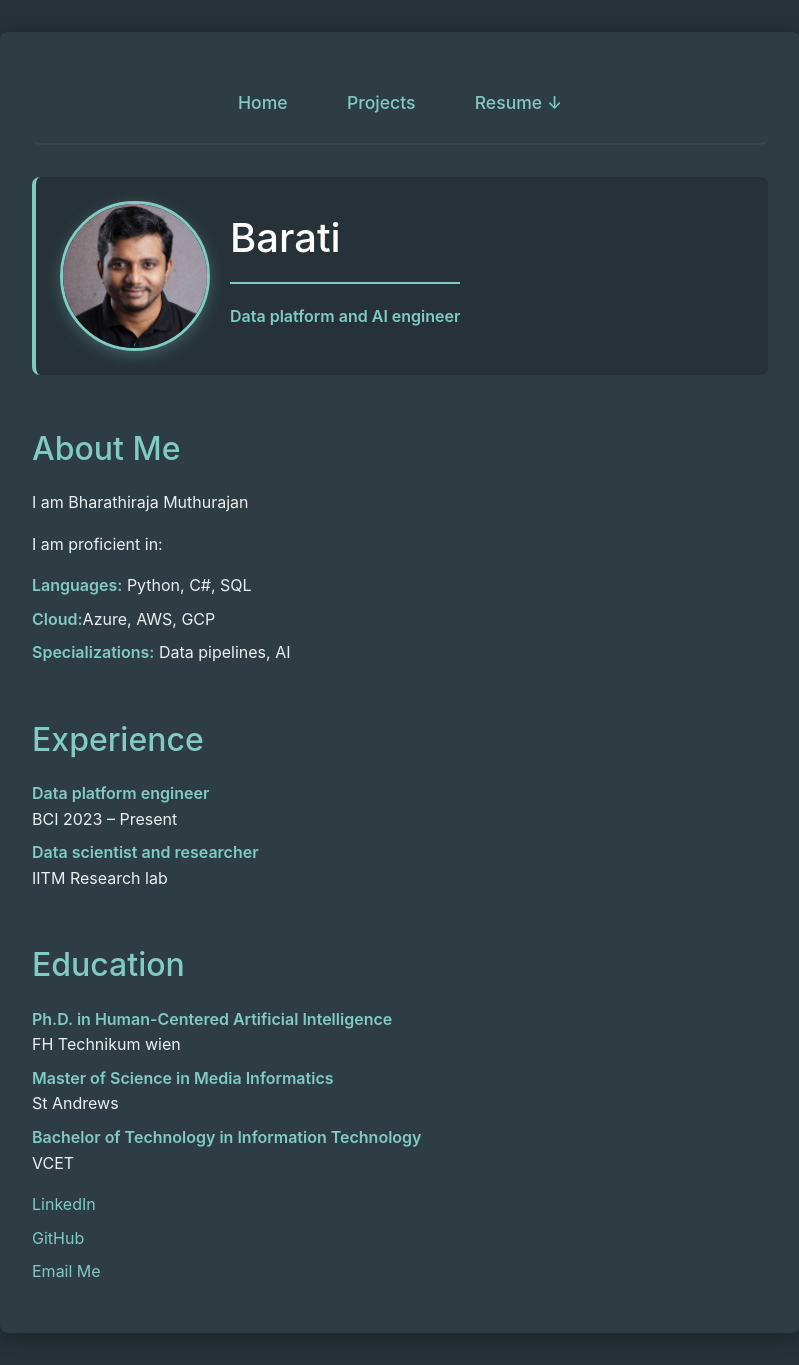
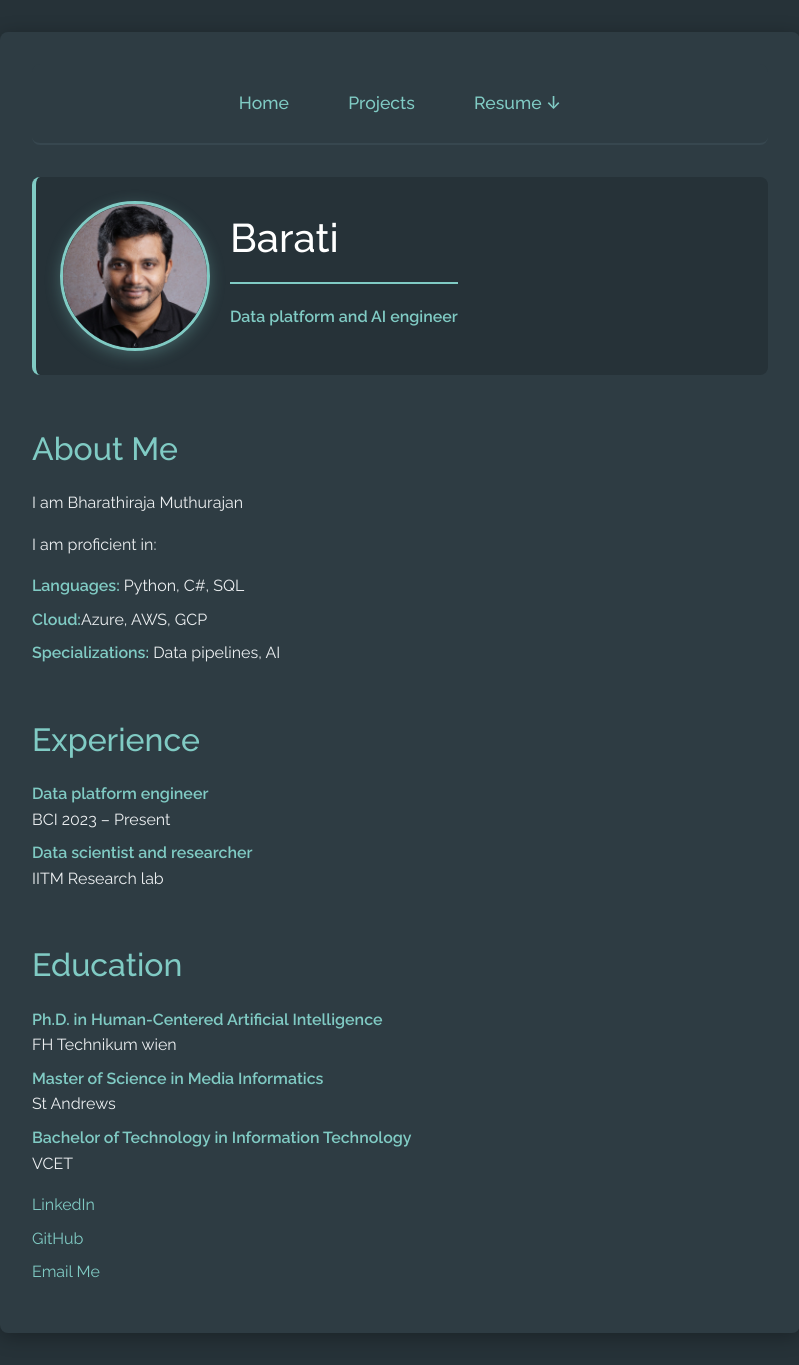
Before and after one commit to brt-rj/barati-dev.github.io, a Jekyll site: the page built from index.md, in a window 1280 px wide. Shown: the whole page, without its empty margins (240-1039 px from the left). Built offline with Jekyll 4.4.1, drawn with Linux system fonts in a browser that asks for light colours.

Commit message:
Update font to Raleway

```diff
--- a/_layouts/default.html
+++ b/_layouts/default.html
@@ -5,6 +5,9 @@
     <meta charset="UTF-8">
     <meta name="viewport" content="width=device-width, initial-scale=1.0">
     <title>{{ page.title }}</title>
+    <link rel="preconnect" href="https://fonts.googleapis.com">
+    <link rel="preconnect" href="https://fonts.gstatic.com" crossorigin>
+    <link href="https://fonts.googleapis.com/css2?family=Raleway:wght@300;400;500;600;700&display=swap" rel="stylesheet">
     <link rel="stylesheet" href="/assets/css/style.css">
 </head>
 
--- a/assets/css/style.scss
+++ b/assets/css/style.scss
@@ -16,7 +16,7 @@ $warning-color: #FFB74D;
 $info-color: #64B5F6;
 $header-color: #FFFFFF;
 $border-color: #37474F;
-$font-family: -apple-system, BlinkMacSystemFont, "Segoe UI", Roboto, Helvetica, Arial, sans-serif, "Apple Color Emoji", "Segoe UI Emoji", "Segoe UI Symbol";
+$font-family: 'Raleway', -apple-system, BlinkMacSystemFont, "Segoe UI", Roboto, Helvetica, Arial, sans-serif, "Apple Color Emoji", "Segoe UI Emoji", "Segoe UI Symbol";
 
 // Global Styles
 * {
```
